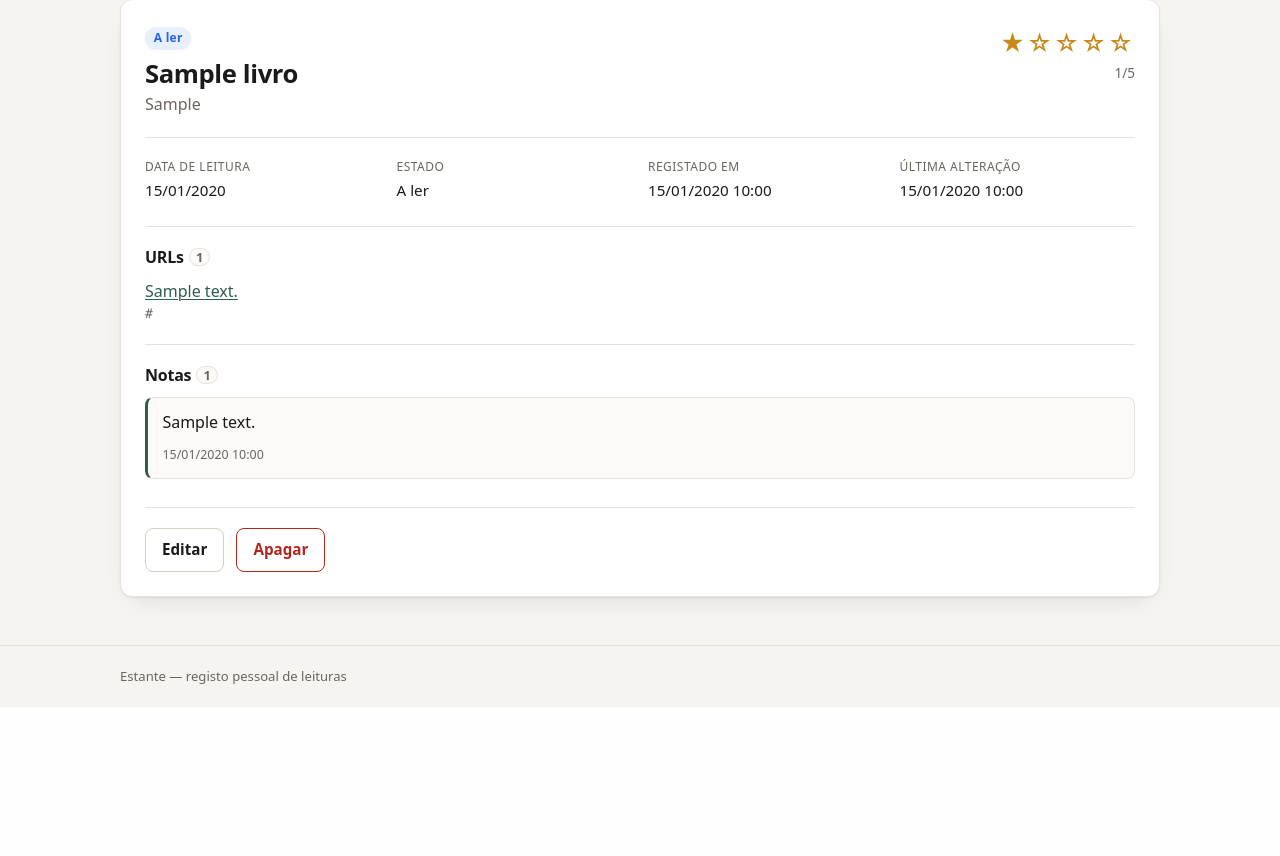
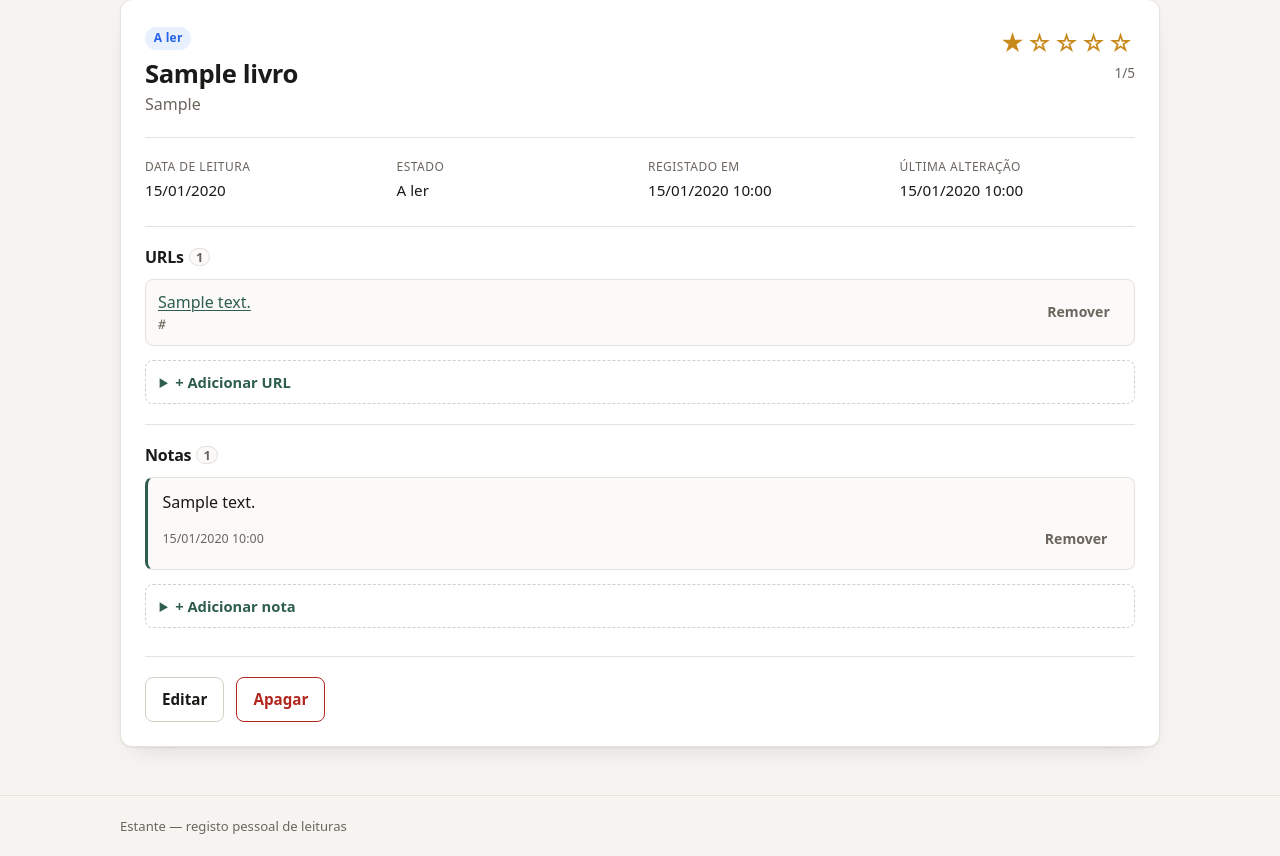
Before and after one commit to zeno-hermes/estante, a Django app: page /livros/1/ in a window 1280 px wide. Shown: the part 128-984 px from the top of the page. Before the commit the page ends 835 px from the top, so only its background shows below. Run offline with Django 5.2, Linux system fonts and the light colour scheme; a user stored in the database is signed in; tables that the repository leaves empty hold one stand-in row (values such as "Sample post").

Commit message:
feat: URLs e notas na ficha do livro; data sempre em dd/mm/aaaa
- formulários de acrescentar/remover URLs e notas (1:N) na ficha do livro,
  com validação e sem perder o texto escrito quando falha
- vistas require_POST + login_required, sempre limitadas ao dono (404 para alheios)
- DataBRWidget: campo de data em texto dd/mm/aaaa (o type=date mostra o formato
  do sistema do utilizador e não há forma de o forçar)
- corrige especificidade CSS que empilhava os itens de URL (.lista-simples li)
- 86 testes: relações 1:N, isolamento, GET recusado e CSRF em falta
- docs/VERIFICACAO.md com a evidência da fase 2

```diff
--- a/livros/forms.py
+++ b/livros/forms.py
@@ -1,10 +1,29 @@
 """Formulários do domínio dos livros."""
 
-from datetime import date
+from datetime import date, datetime
 
 from django import forms
 
 from .models import LinkLivro, Livro, NotaLivro
+
+
+class DataBRWidget(forms.TextInput):
+    """Campo de data em texto, sempre em dd/mm/aaaa.
+
+    Não uso `type="date"`: o campo nativo do browser mostra a data no formato
+    do sistema do utilizador (aparece mm/dd/yyyy num browser em inglês), e não
+    há forma de o forçar pela página. Assim o formato é sempre o mesmo,
+    independentemente do browser.
+    """
+
+    def format_value(self, value):
+        if value in (None, ""):
+            return ""
+        if isinstance(value, datetime):
+            return value.strftime("%d/%m/%Y")
+        if isinstance(value, date):
+            return value.strftime("%d/%m/%Y")
+        return super().format_value(value)
 
 
 class EstrelasField(forms.TypedChoiceField):
@@ -24,9 +43,18 @@ class LivroForm(forms.ModelForm):
     data_leitura = forms.DateField(
         label="Data de leitura",
         required=False,
-        input_formats=["%Y-%m-%d", "%d/%m/%Y"],
-        widget=forms.DateInput(attrs={"type": "date"}, format="%Y-%m-%d"),
-        help_text="Dia em que acabaste o livro (deixa vazio enquanto estiveres a ler).",
+        input_formats=["%d/%m/%Y", "%Y-%m-%d"],
+        widget=DataBRWidget(
+            attrs={
+                "placeholder": "dd/mm/aaaa",
+                "inputmode": "numeric",
+                "autocomplete": "off",
+                "size": 12,
+            }
+        ),
+        help_text="Dia em que acabaste o livro, no formato dd/mm/aaaa "
+        "(deixa vazio enquanto estiveres a ler).",
+        error_messages={"invalid": "Escreve a data no formato dd/mm/aaaa (ex.: 14/08/2026)."},
     )
     avaliacao = EstrelasField(
         label="Avaliação",
--- a/livros/templates/livros/detalhe.html
+++ b/livros/templates/livros/detalhe.html
@@ -43,34 +43,79 @@
 
   <section class="bloco">
     <h2 class="bloco__titulo">URLs <span class="contador">{{ livro.urls.count }}</span></h2>
+
     {% if livro.urls.all %}
       <ul class="lista-simples">
         {% for link in livro.urls.all %}
-          <li>
-            <a href="{{ link.url }}" target="_blank" rel="noopener noreferrer">{{ link.descricao|default:link.url }}</a>
-            {% if link.descricao %}<span class="lista-simples__secundario">{{ link.url }}</span>{% endif %}
+          <li class="item-relacao">
+            <div class="item-relacao__conteudo">
+              <a href="{{ link.url }}" target="_blank" rel="noopener noreferrer">{{ link.descricao|default:link.url }}</a>
+              <span class="lista-simples__secundario">{{ link.url }}</span>
+            </div>
+            <form method="post" action="{% url 'livros:url_apagar' link.pk %}">
+              {% csrf_token %}
+              <button type="submit" class="botao botao--limpo botao--pequeno" aria-label="Remover o URL {{ link.descricao|default:link.url }}">Remover</button>
+            </form>
           </li>
         {% endfor %}
       </ul>
     {% else %}
-      <p class="vazio-bloco">Ainda sem URLs. A gestão de URLs chega na fase 2.</p>
+      <p class="vazio-bloco">Ainda sem URLs. Junta a ficha do livro, uma crítica ou onde o compraste.</p>
     {% endif %}
+
+    <details class="acrescentar" {% if form_url.errors %}open{% endif %}>
+      <summary>+ Adicionar URL</summary>
+      <form method="post" action="{% url 'livros:url_criar' livro.pk %}" class="acrescentar__formulario">
+        {% csrf_token %}
+        <div class="campo">
+          <label for="{{ form_url.url.id_for_label }}">{{ form_url.url.label }}</label>
+          {{ form_url.url }}
+          {% if form_url.url.errors %}<p class="erro-campo">{{ form_url.url.errors.0 }}</p>{% endif %}
+        </div>
+        <div class="campo">
+          <label for="{{ form_url.descricao.id_for_label }}">{{ form_url.descricao.label }}</label>
+          {{ form_url.descricao }}
+          {% if form_url.descricao.errors %}<p class="erro-campo">{{ form_url.descricao.errors.0 }}</p>{% endif %}
+        </div>
+        <button type="submit" class="botao botao--secundario botao--pequeno">Adicionar URL</button>
+      </form>
+    </details>
   </section>
 
   <section class="bloco">
     <h2 class="bloco__titulo">Notas <span class="contador">{{ livro.notas.count }}</span></h2>
+
     {% if livro.notas.all %}
       <ul class="notas">
         {% for nota in livro.notas.all %}
           <li class="nota">
             <p class="nota__texto">{{ nota.texto|linebreaksbr }}</p>
-            <span class="nota__data">{{ nota.criado_em|date:"d/m/Y H:i" }}</span>
+            <div class="nota__rodape">
+              <span class="nota__data">{{ nota.criado_em|date:"d/m/Y H:i" }}</span>
+              <form method="post" action="{% url 'livros:nota_apagar' nota.pk %}">
+                {% csrf_token %}
+                <button type="submit" class="botao botao--limpo botao--pequeno">Remover</button>
+              </form>
+            </div>
           </li>
         {% endfor %}
       </ul>
     {% else %}
-      <p class="vazio-bloco">Ainda sem notas. A gestão de notas chega na fase 2.</p>
+      <p class="vazio-bloco">Ainda sem notas. Aponta aqui o que te ficou do livro.</p>
     {% endif %}
+
+    <details class="acrescentar" {% if form_nota.errors %}open{% endif %}>
+      <summary>+ Adicionar nota</summary>
+      <form method="post" action="{% url 'livros:nota_criar' livro.pk %}" class="acrescentar__formulario">
+        {% csrf_token %}
+        <div class="campo">
+          <label for="{{ form_nota.texto.id_for_label }}">{{ form_nota.texto.label }}</label>
+          {{ form_nota.texto }}
+          {% if form_nota.texto.errors %}<p class="erro-campo">{{ form_nota.texto.errors.0 }}</p>{% endif %}
+        </div>
+        <button type="submit" class="botao botao--secundario botao--pequeno">Adicionar nota</button>
+      </form>
+    </details>
   </section>
 
   <footer class="ficha__acoes">
--- a/livros/urls.py
+++ b/livros/urls.py
@@ -10,4 +10,10 @@ urlpatterns = [
     path("<int:pk>/", views.LivroDetalheView.as_view(), name="detalhe"),
     path("<int:pk>/editar/", views.LivroEditarView.as_view(), name="editar"),
     path("<int:pk>/apagar/", views.LivroApagarView.as_view(), name="apagar"),
+    # URLs do livro (1:N)
+    path("<int:pk>/urls/novo/", views.url_criar, name="url_criar"),
+    path("urls/<int:pk>/apagar/", views.url_apagar, name="url_apagar"),
+    # Notas do livro (1:N)
+    path("<int:pk>/notas/nova/", views.nota_criar, name="nota_criar"),
+    path("notas/<int:pk>/apagar/", views.nota_apagar, name="nota_apagar"),
 ]
--- a/livros/views.py
+++ b/livros/views.py
@@ -1,18 +1,23 @@
-"""Views do site desktop: lista, ficha e CRUD de livros.
+"""Views do site desktop: lista, ficha e CRUD de livros, URLs e notas.
 
 Regra transversal: tudo é filtrado por `utilizador=request.user`. Um livro de
-outro utilizador não existe para quem pergunta — devolve 404, não 403.
+outro utilizador não existe para quem pergunta — devolve 404, não 403. A mesma
+regra aplica-se em cadeia: um URL ou uma nota só é acessível através de um
+livro do próprio utilizador.
 """
 
 from django.contrib import messages
+from django.contrib.auth.decorators import login_required
 from django.contrib.auth.mixins import LoginRequiredMixin
 from django.db.models import Avg, Count, Q
+from django.shortcuts import get_object_or_404, redirect, render
 from django.urls import reverse, reverse_lazy
 from django.utils import timezone
+from django.views.decorators.http import require_POST
 from django.views.generic import CreateView, DeleteView, DetailView, ListView, UpdateView
 
-from .forms import LivroForm
-from .models import Livro
+from .forms import LinkLivroForm, LivroForm, NotaLivroForm
+from .models import LinkLivro, Livro, NotaLivro
 
 PAGINA_TAMANHO = 20
 
@@ -119,6 +124,12 @@ class LivroDetalheView(LivrosDoUtilizadorMixin, DetailView):
     def get_queryset(self):
         return super().get_queryset().prefetch_related("urls", "notas")
 
+    def get_context_data(self, **kwargs):
+        contexto = super().get_context_data(**kwargs)
+        contexto.setdefault("form_url", LinkLivroForm())
+        contexto.setdefault("form_nota", NotaLivroForm())
+        return contexto
+
 
 class LivroCriarView(LivrosDoUtilizadorMixin, CreateView):
     model = Livro
@@ -139,7 +150,11 @@ class LivroCriarView(LivrosDoUtilizadorMixin, CreateView):
 
     def form_valid(self, form):
         form.instance.utilizador = self.request.user
-        messages.success(self.request, f"«{form.instance.titulo}» guardado na estante.")
+        messages.success(
+            self.request,
+            f"«{form.instance.titulo}» guardado na estante. "
+            "Abre a ficha do livro para juntar URLs e notas.",
+        )
         return super().form_valid(form)
 
 
@@ -173,3 +188,73 @@ class LivroApagarView(LivrosDoUtilizadorMixin, DeleteView):
     def form_valid(self, form):
         messages.success(self.request, f"«{self.object.titulo}» foi apagado.")
         return super().form_valid(form)
+
+
+# --------------------------------------------------------------------------
+# URLs e notas do livro (relações 1:N)
+#
+# Os formulários de adicionar vivem na própria ficha do livro e falam com
+# estas vistas; se a validação falhar, a ficha é redesenhada com os erros e o
+# que o utilizador escreveu, em vez de perder o texto.
+# --------------------------------------------------------------------------
+
+
+def livro_do_utilizador(request, pk):
+    """O livro pedido, ou 404 se for de outra pessoa (ou não existir)."""
+    return get_object_or_404(Livro, pk=pk, utilizador=request.user)
+
+
+def ficha_contexto(livro, form_url=None, form_nota=None):
+    return {
+        "livro": livro,
+        "form_url": form_url or LinkLivroForm(),
+        "form_nota": form_nota or NotaLivroForm(),
+    }
+
+
+@login_required
+@require_POST
+def url_criar(request, pk):
+    livro = livro_do_utilizador(request, pk)
+    form = LinkLivroForm(request.POST)
+    if form.is_valid():
+        link = form.save(commit=False)
+        link.livro = livro
+        link.save()
+        messages.success(request, "URL adicionado ao livro.")
+        return redirect("livros:detalhe", pk=livro.pk)
+    return render(request, "livros/detalhe.html", ficha_contexto(livro, form_url=form), status=400)
+
+
+@login_required
+@require_POST
+def url_apagar(request, pk):
+    link = get_object_or_404(LinkLivro, pk=pk, livro__utilizador=request.user)
+    livro = link.livro
+    link.delete()
+    messages.success(request, "URL removido.")
+    return redirect("livros:detalhe", pk=livro.pk)
+
+
+@login_required
+@require_POST
+def nota_criar(request, pk):
+    livro = livro_do_utilizador(request, pk)
+    form = NotaLivroForm(request.POST)
+    if form.is_valid():
+        nota = form.save(commit=False)
+        nota.livro = livro
+        nota.save()
+        messages.success(request, "Nota adicionada ao livro.")
+        return redirect("livros:detalhe", pk=livro.pk)
+    return render(request, "livros/detalhe.html", ficha_contexto(livro, form_nota=form), status=400)
+
+
+@login_required
+@require_POST
+def nota_apagar(request, pk):
+    nota = get_object_or_404(NotaLivro, pk=pk, livro__utilizador=request.user)
+    livro = nota.livro
+    nota.delete()
+    messages.success(request, "Nota removida.")
+    return redirect("livros:detalhe", pk=livro.pk)
--- a/static/css/estante.css
+++ b/static/css/estante.css
@@ -338,12 +338,33 @@ input:focus, select:focus, textarea:focus {
 .lista-simples li { display: flex; flex-direction: column; }
 .lista-simples__secundario { font-size: 0.82rem; color: var(--cor-texto-suave); font-family: var(--mono); overflow-wrap: anywhere; }
 
+/* Item de uma relação 1:N (URL ou nota): conteúdo à esquerda, ação à direita.
+   O seletor inclui `li` de propósito: `.lista-simples li` tem mais
+   especificidade e, sem isto, empilhava o item (coluna) em vez de o pôr em linha. */
+.lista-simples li.item-relacao {
+  flex-direction: row; align-items: center; justify-content: space-between;
+  gap: 1rem; padding: 0.6rem 0.75rem;
+  background: var(--cor-superficie-2); border: 1px solid var(--cor-borda);
+  border-radius: var(--raio-pequeno);
+}
+.item-relacao__conteudo { display: flex; flex-direction: column; min-width: 0; }
+.item-relacao__conteudo a { overflow-wrap: anywhere; }
+.item-relacao form, .nota__rodape form { margin: 0; flex-shrink: 0; }
+
+/* Formulário de acrescentar, escondido atrás de um <details> (sem JavaScript) */
+.acrescentar { margin-top: 0.9rem; border: 1px dashed var(--cor-borda-forte); border-radius: var(--raio-pequeno); padding: 0.6rem 0.85rem; }
+.acrescentar summary { cursor: pointer; font-weight: 550; font-size: 0.92rem; color: var(--cor-primaria); }
+.acrescentar summary:hover { color: var(--cor-primaria-escura); }
+.acrescentar__formulario { margin-top: 0.9rem; max-width: 520px; }
+.acrescentar__formulario .campo:last-of-type { margin-bottom: 0.75rem; }
+
 .notas { list-style: none; margin: 0; padding: 0; display: flex; flex-direction: column; gap: 0.75rem; }
 .nota {
   background: var(--cor-superficie-2); border: 1px solid var(--cor-borda);
   border-left: 3px solid var(--cor-primaria); border-radius: var(--raio-pequeno); padding: 0.75rem 0.9rem;
 }
 .nota__texto { margin: 0 0 0.35rem; }
+.nota__rodape { display: flex; align-items: center; justify-content: space-between; gap: 1rem; }
 .nota__data { font-size: 0.78rem; color: var(--cor-texto-suave); }
 
 .ficha__acoes { display: flex; gap: 0.75rem; margin-top: 1.75rem; padding-top: 1.25rem; border-top: 1px solid var(--cor-borda); }
```
Also changed, not shown: docs/VERIFICACAO.md (+71 -0 lines), livros/tests/test_relacoes.py (added, +244 -0 lines), livros/tests/test_views_crud.py (+40 -7 lines), README.md.
